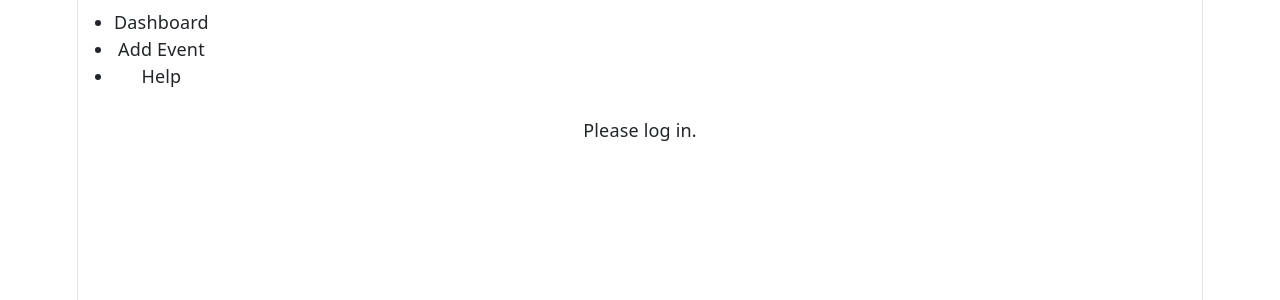
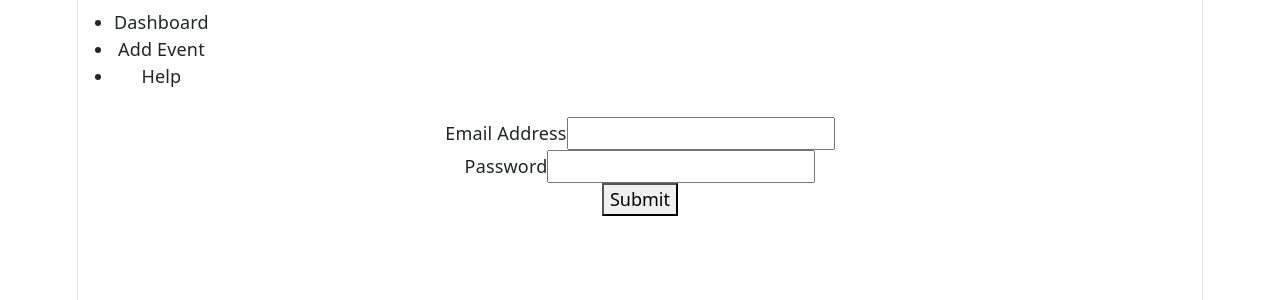
Before and after one commit to benjaflynn/event-organiser, a React (Vite) app: page / in a window 1280 px wide. Shown: the top 300 px of the page. Built offline with nearby package versions, Linux system fonts and the light colour scheme.

Commit message:
create login page with formik validation. integrate login page with main page.

```diff
--- a/package.json
+++ b/package.json
@@ -11,10 +11,12 @@
   },
   "dependencies": {
     "bootstrap": "^5.3.8",
+    "formik": "^2.4.9",
     "react": "^19.2.8",
     "react-bootstrap": "^2.10.10",
     "react-dom": "^19.2.8",
-    "react-router-dom": "^7.18.3"
+    "react-router-dom": "^7.18.3",
+    "yup": "^1.7.1"
   },
   "devDependencies": {
     "@types/react": "^19.2.18",
--- a/src/App.jsx
+++ b/src/App.jsx
@@ -1,11 +1,11 @@
-import './App.css'
+import './App.css';
 
 function App() {
 
   return (
     <>
     </>
-  )
+  );
 }
 
-export default App
+export default App;
--- a/src/components/Dashboard.jsx
+++ b/src/components/Dashboard.jsx
@@ -1,15 +1,17 @@
 import NavBar from '../routes/NavBar';
+import LoginPage from './LoginArea.jsx';
 import { useContext } from 'react';
 import { LoginContext } from '../LoginContext';
 
 export default function Dashboard() {
 
     const { login, setLogin } = useContext(LoginContext);
+
     return (
         <div>
             <NavBar />
             {
-                login === 'loggedIn' ? <div>Welcome to your Dashboard!</div> : <div>Please log in.</div>
+                login === 'loggedIn' ? <div>Welcome to your Dashboard!</div> : <LoginPage />
             }
         </div>
     );
--- /dev/null
+++ b/src/components/LoginArea.jsx
@@ -0,0 +1,64 @@
+import { useFormik } from 'formik';
+
+const validate = values => {
+    const errors = {};
+
+    if(!values.email) {
+        errors.email = 'Required field!';
+    } else if (!/^[A-Z0-9._+-]+@[A-Z0-9.-]+\.[A-Z]{2,4}$/i.test(values.email)) {
+        errors.email = 'Invalid email address!'
+    }
+
+    if (!values.password) {
+        errors.password = 'Required field!';
+    } else if (values.password.length < 8) {
+        errors.password = 'Your password is too short!';
+    }
+}
+
+export default function LoginArea() {
+
+    const formik = useFormik({
+        initialValues: {
+            email: '',
+            password: '',
+        },
+
+        validate,
+
+        onSubmit: values => {
+            console.log(values);
+            window.alert('Login successful!');
+        }
+    });
+
+    return (
+        <form onSubmit={formik.handleSubmit}>
+            <label htmlFor='email'>Email Address</label>
+            <input
+                id='email'
+                name='email'
+                type='email'
+                onChange={formik.handleChange}
+                onBlur={formik.handleBlur}
+                value={formik.values.email}
+            />
+            {formik.errors.email && formik.touched.email ? <div className='error'>{formik.errors.email}</div> : null}
+
+            <br />
+
+            <label htmlFor='password'>Password</label>
+            <input
+                id='password'
+                name='password'
+                type='text'
+                onChange={formik.handleChange}
+                value={formik.values.password}
+            />
+            {formik.errors.password && formik.touched.password ? <div className='error'>{formik.errors.email}</div> : null}
+
+            <br />
+            <button type='submit'>Submit</button>
+        </form>
+    )
+}
```
Also changed, not shown: 1 other file (tests, documents, lock files or other folders).
